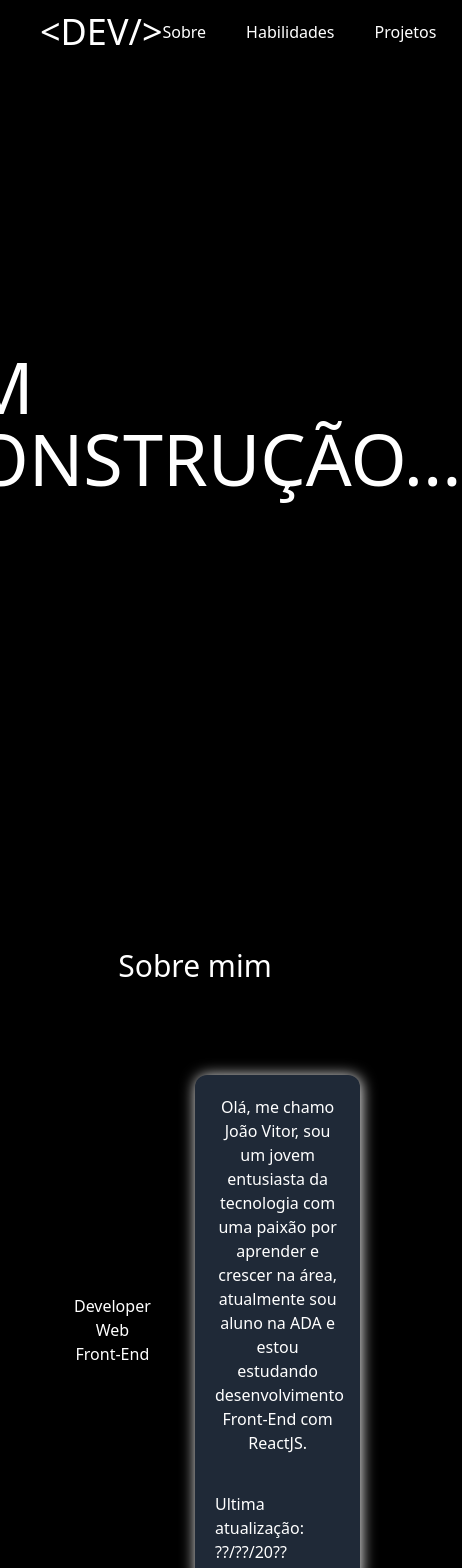
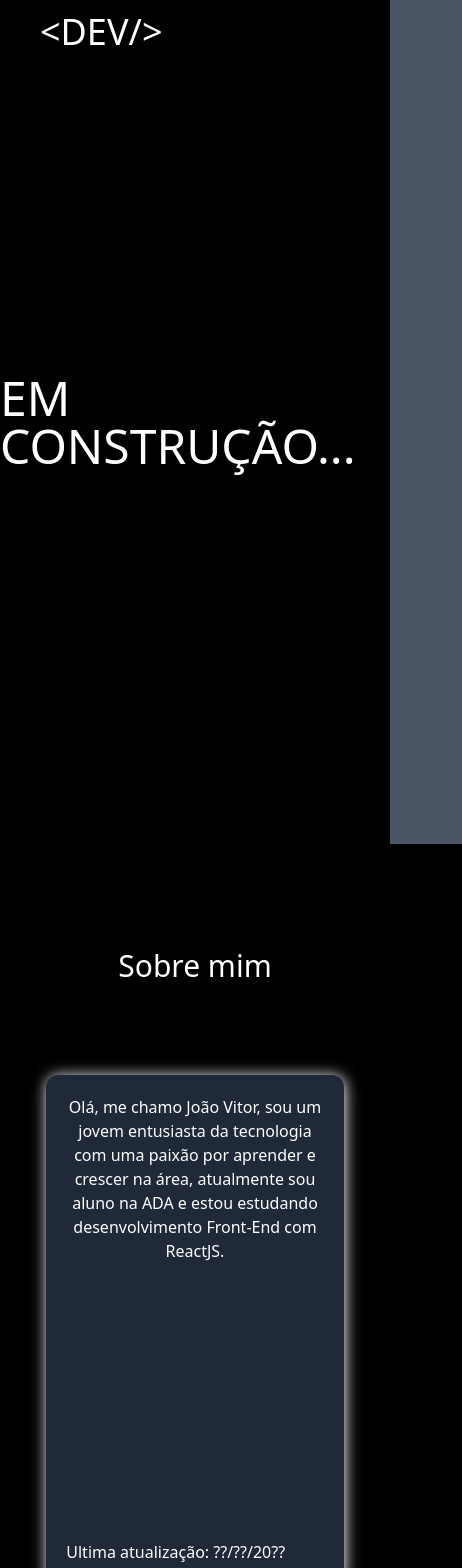
Before and after one commit to joaovitor8/portfolio-JVE, a Next.js app in the folder web/: page / in a window 390 px wide. Shown: the top 1568 px of the page, 462 px wide, since content can reach past the window. Built offline with nearby package versions, Linux system fonts and the light colour scheme; no server answers.

Commit message:
tela celular v1

```diff
--- a/web/src/components/Animacao.tsx
+++ b/web/src/components/Animacao.tsx
@@ -1,7 +1,7 @@
 
 export const Animacao = () => {
   return (
-    <div className="h-screen flex items-center justify-center text-7xl">
+    <div className="h-screen flex items-center justify-center text-7xl max-md:text-5xl">
       EM CONSTRUÇÃO...
     </div>
   )
--- a/web/src/components/Footer.tsx
+++ b/web/src/components/Footer.tsx
@@ -11,7 +11,7 @@ export const Footer = () => {
   return (
     <div className="h-screen flex items-center justify-between flex-col" id="contato">
       <h2 className="text-3xl mt-14">Contato</h2>
-      <div className="flex items-center justify-center h-40 w-1/2 bg-slate-800 rounded-md">
+      <div className="flex items-center justify-center h-40 w-1/2 bg-slate-800 rounded-md max-md:flex-wrap">
         <a href="https://twitter.com/Joao_Ezeki" target="_blank" className="hover:bg-blue-400 rounded-md p-3"> <Image src={"/twitter.png"} alt={""} height={50} width={50}/> </a>
         <a href="https://www.linkedin.com/in/joaovitorezequiel/" target="_blank" className="hover:bg-blue-600 rounded-md p-3"> <Image src={"/linkedin.png"} alt={""} height={50} width={50}/> </a>
         <a href="https://github.com/joaovitor8" target="_blank" className="hover:bg-gray-600 rounded-md p-3"> <Image src={"/github.png"} alt={""} height={50} width={50}/> </a>
--- a/web/src/components/Habilidades.tsx
+++ b/web/src/components/Habilidades.tsx
@@ -2,13 +2,13 @@ import Image from "next/image"
 
 export const Habilidades = () => {
   return (
-    <div className="h-screen flex items-center justify-center" id="habilidades">
+    <div className="h-screen flex items-center justify-center max-md:h-auto" id="habilidades">
       <div className="h-4/5 w-[95%] flex flex-col items-center justify-between p-5">
-        <h3 className="text-3xl">Habilidades</h3>
-        <div className="h-4/5 w-full flex justify-between">
-          <div className="w-1/4 flex flex-col items-center space-y-5 bg-slate-800 rounded-md">
+        <h3 className="text-3xl max-md:mb-7">Habilidades</h3>
+        <div className="h-4/5 w-full flex justify-between max-md:flex-col max-md:items-center max-md:space-y-4">
+          <div className="w-1/4 flex flex-col items-center space-y-5 bg-slate-800 rounded-md max-md:h-52 max-md:w-3/5">
             <h3 className="text-3xl">Linguagens</h3>
-            <div className="flex flex-wrap">
+            <div className="flex flex-wrap max-md:justify-center">
               <Image src={"/html5.png"} height={70} width={70} alt={""} className="hover:bg-blue-500 rounded-md p-3"/>
               <Image src={"/css3.png"} height={70} width={70} alt={""} className="hover:bg-orange-500 rounded-md p-3"/>
               <Image src={"/javascript.png"} height={70} width={70} alt={""} className="hover:bg-yellow-500 rounded-md p-3"/>
@@ -16,18 +16,18 @@ export const Habilidades = () => {
               <Image src={"/python.png"} height={70} width={70} alt={""} className="hover:bg-gradient-to-br from-blue-600 to-yellow-600 rounded-md p-3"/>
             </div>
           </div>
-          <div className="w-1/4 flex flex-col items-center space-y-5 bg-slate-800 rounded-md">
+          <div className="w-1/4 flex flex-col items-center space-y-5 bg-slate-800 rounded-md max-md:h-52 max-md:w-3/5">
             <h3 className="text-3xl">Tecnologias</h3>
-            <div className="flex flex-wrap">
+            <div className="flex flex-wrap max-md:justify-center">
               <Image src={"/react.png"} height={70} width={70} alt={""} className="hover:bg-blue-400 rounded-md p-3"/>
               <Image src={"/nextjs.png"} height={70} width={70} alt={""} className="hover:bg-gray-600 rounded-md p-3"/>
               <Image src={"/nodejs.png"} height={70} width={70} alt={""} className="hover:bg-green-700 rounded-md p-3"/>
               <Image src={"/tailwindcss.png"} height={70} width={70} alt={""} className="hover:bg-blue-600 rounded-md p-3"/>
             </div>
           </div>
-          <div className="w-1/4 flex flex-col items-center space-y-5 bg-slate-800 rounded-md">
+          <div className="w-1/4 flex flex-col items-center space-y-5 bg-slate-800 rounded-md max-md:h-52 max-md:w-3/5">
             <h3 className="text-3xl">Ferramentas</h3>
-            <div className="flex flex-wrap">
+            <div className="flex flex-wrap max-md:justify-center">
               <Image src={"/visual-studio.png"} height={70} width={70} alt={""} className="hover:bg-blue-500 rounded-md p-3"/>
               <Image src={"/git.png"} height={70} width={70} alt={""} className="hover:bg-red-600 rounded-md p-3"/>
               <Image src={"/mongodb.png"} height={70} width={70} alt={""} className="hover:bg-green-500 rounded-md p-3"/>
--- a/web/src/components/Header.tsx
+++ b/web/src/components/Header.tsx
@@ -1,10 +1,35 @@
+"use client"
+
+import { useState } from "react"
 import Link from "next/link"
+import Image from "next/image"
 
 export const Header = () => {
+  const [nav, setNav] = useState(false)
+
+  const showNav = () => {
+    setNav(!nav)
+  }
+
   return (
     <header className="h-16 w-full flex items-center justify-between px-10 fixed bg-black">
       <Link href={"#"}><h1 className="text-4xl">&lt;DEV/&gt;</h1></Link>
-      <nav className="space-x-10">
+      <nav className="space-x-10 max-md:hidden">
+        <Link href={"#sobre"} className="hover:underline decoration-green-500">Sobre</Link>
+        <Link href={"#habilidades"} className="hover:underline decoration-green-500">Habilidades</Link>
+        <Link href={"#projetos"} className="hover:underline decoration-green-500">Projetos</Link>
+        <Link href={"#contato"} className="hover:underline decoration-green-500">Contato</Link>
+      </nav>
+
+      <div className="mr-7 flex h-20 items-center justify-end md:hidden">
+        {nav ? (
+          <Image src={"/close.png"} alt={""} className="fixed right-[30px] z-50 text-3xl md:hidden" onClick={showNav} width={40} height={40} />
+        ) : (
+          <Image src={"/menu.png"} alt={""} className="text-3xl md:hidden" onClick={showNav} width={40} height={40} />
+        )}
+      </div>
+
+      <nav className={`fixed top-[0px] z-40 flex h-[100vh] w-full flex-col items-center justify-center space-y-5 bg-gray-600 md:hidden ${ nav ? "right-[0px]" : "right-[-100vw]" } `}>
         <Link href={"#sobre"} className="hover:underline decoration-green-500">Sobre</Link>
         <Link href={"#habilidades"} className="hover:underline decoration-green-500">Habilidades</Link>
         <Link href={"#projetos"} className="hover:underline decoration-green-500">Projetos</Link>
--- a/web/src/components/Projetos.tsx
+++ b/web/src/components/Projetos.tsx
@@ -43,22 +43,22 @@ export const Projetos = () => {
       <div className={mostrar ? "w-full mb-5 flex flex-col items-center mt-20" : "h-3/4 w-full mb-5 flex flex-col items-center"}>
         <div className="flex flex-wrap justify-center overflow-hidden">
           {repos.map((r, key) => (
-            <div key={key} className="h-44 w-2/5 bg-gray-800 m-1 flex flex-col justify-between rounded-md">
+            <div key={key} className="h-44 w-2/5 bg-gray-800 m-1 flex flex-col justify-between rounded-md max-md:w-3/5">
               <div><p className="text-xl mt-2 text-center">{r.name}</p></div>
               <div><p className="px-5 text-center">{r.description}</p></div>
               <div className="h-10 flex justify-between">
                 <div className="flex flex-wrap items-center justify-center space-x-3 w-1/2">
                   {r.topics.map((t, key) => (
-                    <span key={key}>{t}</span>
+                    <span key={key} className="max-md:text-xs">{t}</span>
                   ))}
                 </div>
-                <button className="px-5 bg-gray-500 rounded-sm"><a href={r.html_url} target="_blank">Ver Repositorio</a></button>
+                <button className="px-5 bg-gray-500 rounded-sm"><a href={r.html_url} target="_blank">Repositorio</a></button>
               </div>
             </div>
           ))}
         </div>
         <div>
-          <button className="h-12 w-40 my-2 border-none rounded-md animate-rgbAnim" onClick={MostarMaisMenos}>Mostar {mostrar ? "Menos" : "Mais"}</button>
+          <button className="h-12 w-40 my-2 border-none rounded-md animate-rgbAnim max-md:mt-5" onClick={MostarMaisMenos}>Mostar {mostrar ? "Menos" : "Mais"}</button>
         </div>
       </div>
     </div>
--- a/web/src/components/Sobre.tsx
+++ b/web/src/components/Sobre.tsx
@@ -4,13 +4,13 @@ export const Sobre = () => {
     <div className="h-screen flex items-center justify-center" id="sobre">
       <div className="h-4/5 w-[95%] flex flex-col items-center justify-between p-5">
         <h2 className="text-3xl">Sobre mim</h2>
-        <div className="h-4/5 w-full flex">
-          <div className="w-1/2 flex flex-col items-center justify-center">
+        <div className="h-4/5 w-full flex max-md:justify-center">
+          <div className="w-1/2 flex flex-col items-center justify-center max-md:hidden">
             <p className="">Developer</p>
             <p className="">Web</p>
             <p className="">Front-End</p>
           </div>
-          <div className="w-1/2 flex flex-col justify-between p-5 bg-gray-800 rounded-xl shadow-white shadow-sombraLadosIguais">
+          <div className="w-1/2 flex flex-col justify-between p-5 bg-gray-800 rounded-xl shadow-white shadow-sombraLadosIguais max-md:w-[90%]">
             <p className="text-center">Olá, me chamo João Vitor, sou um jovem entusiasta da tecnologia com uma paixão por aprender e crescer na área, atualmente sou aluno na ADA e estou estudando desenvolvimento Front-End com ReactJS.</p>
             <p>Ultima atualização: ??/??/20??</p>
           </div>
```
Also changed, not shown: web/public/close.png (added), web/public/menu.png (added).
